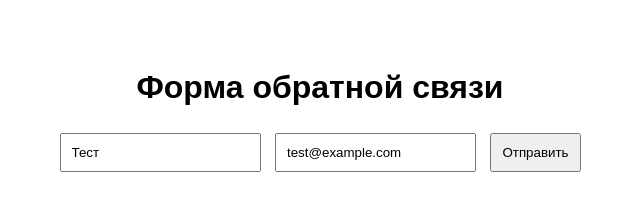
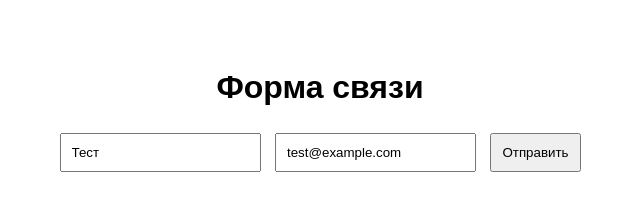
Before and after one commit to Sheldyon/ci-cd-demo, a plain HTML site: page index.html in a window 1280 px wide. Shown: the whole page, without its empty margins (320-960 px from the left). Drawn offline with Linux system fonts and the light colour scheme.

Commit message:
Change form title on fix branch

```diff
--- a/index.html
+++ b/index.html
@@ -11,7 +11,7 @@
     </style>
 </head>
 <body>
-    <h1>Форма обратной связи</h1>
+    <h1>Форма  связи</h1>
     <form id="testForm">
         <input type="text" id="name" placeholder="Ваше имя" value="Тест">
         <input type="email" id="email" placeholder="Email" value="test@example.com">
```
